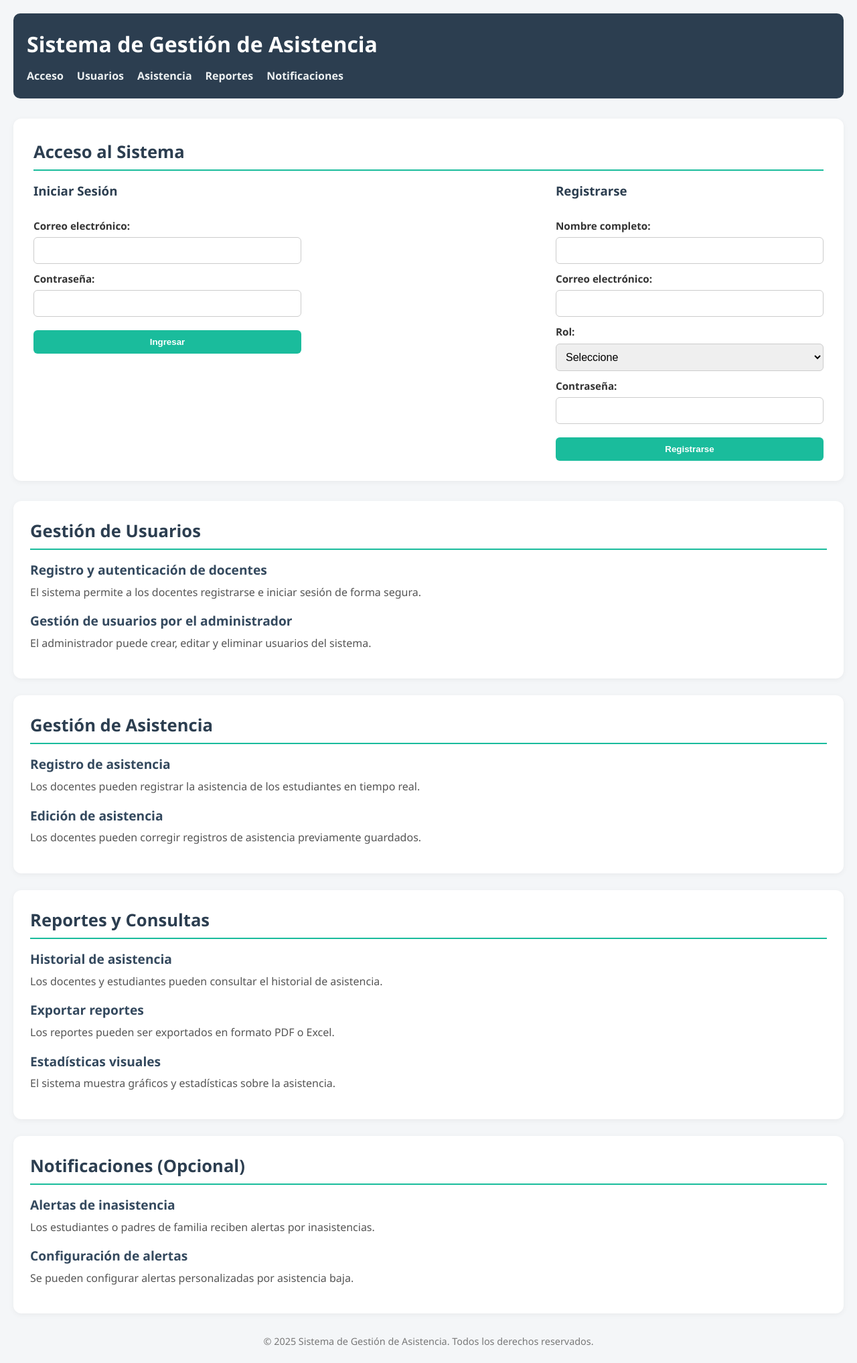
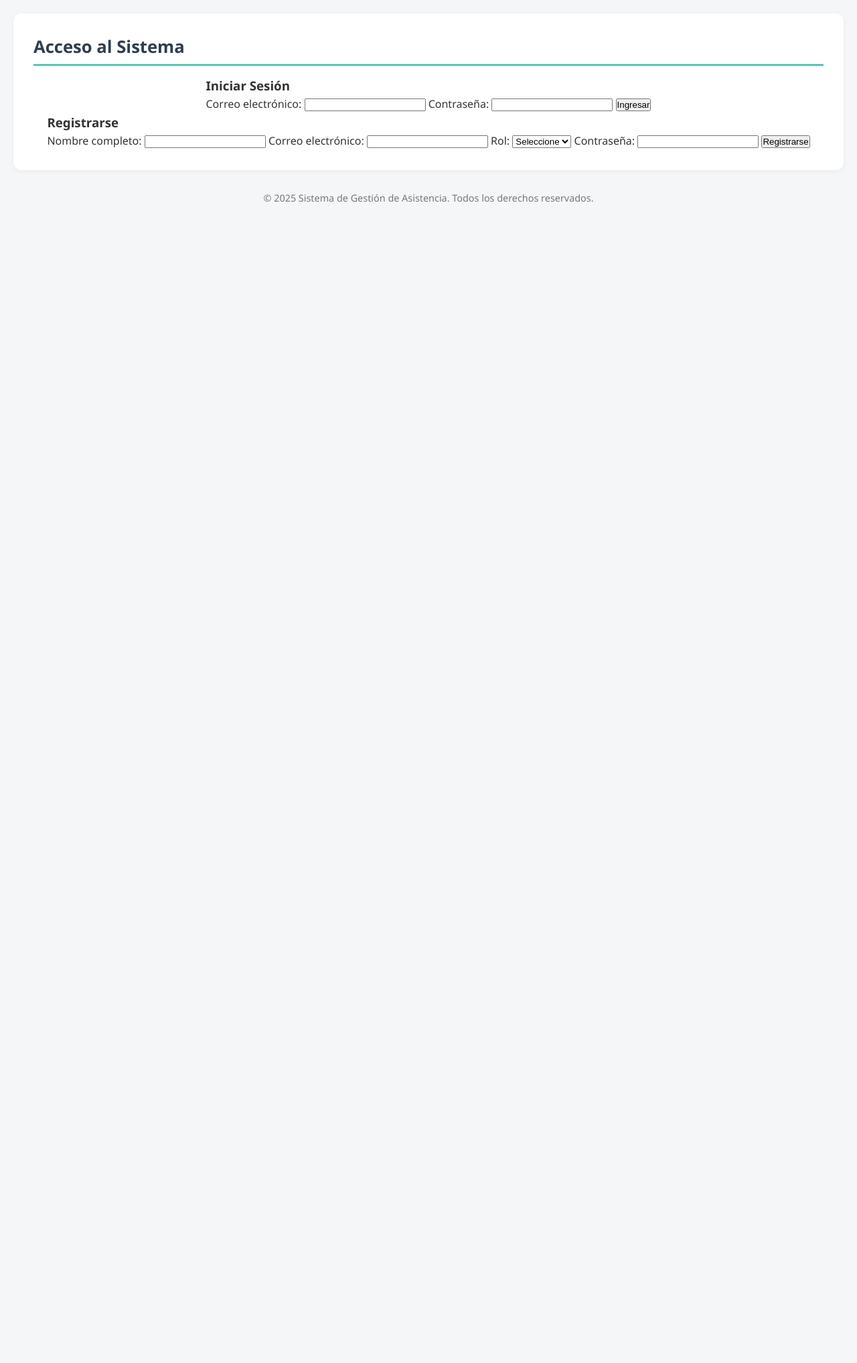
Before and after one commit to AcolombianBoy/MTC-Assistance, a PHP site: page / in a window 1280 px wide. Shown: the whole page at 67% size. After the commit the page ends 302 px from the top, so only its background shows below. Run offline with PHP 8.4, Linux system fonts and the light colour scheme.

Commit message:
Eliminar secciones innecesarias y simplificar formularios de inicio de sesión y registro en index.html y styles.css

```diff
--- a/index.html
+++ b/index.html
@@ -7,133 +7,40 @@
   <link rel="stylesheet" href="styles.css">
 </head>
 <body>
-
-  <!-- ===== ENCABEZADO DE LA PÁGINA ===== -->
-  <header>
-    <h1>Sistema de Gestión de Asistencia</h1>
-    <nav>
-      <ul>
-        <!-- Enlaces de navegación hacia secciones internas -->
-        <li><a href="#auth">Acceso</a></li>
-        <li><a href="#usuarios">Usuarios</a></li>
-        <li><a href="#asistencia">Asistencia</a></li>
-        <li><a href="#reportes">Reportes</a></li>
-        <li><a href="#notificaciones">Notificaciones</a></li>
-      </ul>
-    </nav>
-  </header>
-
   <!-- ===== CONTENIDO PRINCIPAL ===== -->
   <main>
-
     <!-- === SECCIÓN DE AUTENTICACIÓN: INICIO Y REGISTRO === -->
     <section id="auth">
       <h2>Acceso al Sistema</h2>
       <div class="form-container">
-
         <!-- Formulario de Inicio de Sesión -->
-        <form class="form login-form">
+        <form id="login-form" method="post">
           <h3>Iniciar Sesión</h3>
           <label for="login-email">Correo electrónico:</label>
           <input type="email" id="login-email" name="email" required>
-
           <label for="login-password">Contraseña:</label>
           <input type="password" id="login-password" name="password" required>
-
           <button type="submit">Ingresar</button>
         </form>
-
         <!-- Formulario de Registro de Usuario -->
-        <form class="form register-form">
+        <form id="register-form" method="post">
           <h3>Registrarse</h3>
           <label for="reg-name">Nombre completo:</label>
           <input type="text" id="reg-name" name="name" required>
-
           <label for="reg-email">Correo electrónico:</label>
           <input type="email" id="reg-email" name="email" required>
-
           <label for="reg-role">Rol:</label>
           <select id="reg-role" name="role" required>
             <option value="">Seleccione</option>
             <option value="docente">Docente</option>
             <option value="estudiante">Estudiante</option>
           </select>
-
           <label for="reg-password">Contraseña:</label>
           <input type="password" id="reg-password" name="password" required>
-
           <button type="submit">Registrarse</button>
         </form>
       </div>
     </section>
-
-    <!-- === GESTIÓN DE USUARIOS === -->
-    <section id="usuarios">
-      <h2>Gestión de Usuarios</h2>
-
-      <article>
-        <h3>Registro y autenticación de docentes</h3>
-        <p>El sistema permite a los docentes registrarse e iniciar sesión de forma segura.</p>
-      </article>
-
-      <article>
-        <h3>Gestión de usuarios por el administrador</h3>
-        <p>El administrador puede crear, editar y eliminar usuarios del sistema.</p>
-      </article>
-    </section>
-
-    <!-- === GESTIÓN DE ASISTENCIA === -->
-    <section id="asistencia">
-      <h2>Gestión de Asistencia</h2>
-
-      <article>
-        <h3>Registro de asistencia</h3>
-        <p>Los docentes pueden registrar la asistencia de los estudiantes en tiempo real.</p>
-      </article>
-
-      <article>
-        <h3>Edición de asistencia</h3>
-        <p>Los docentes pueden corregir registros de asistencia previamente guardados.</p>
-      </article>
-    </section>
-
-    <!-- === REPORTES Y CONSULTAS === -->
-    <section id="reportes">
-      <h2>Reportes y Consultas</h2>
-
-      <article>
-        <h3>Historial de asistencia</h3>
-        <p>Los docentes y estudiantes pueden consultar el historial de asistencia.</p>
-      </article>
-
-      <article>
-        <h3>Exportar reportes</h3>
-        <p>Los reportes pueden ser exportados en formato PDF o Excel.</p>
-      </article>
-
-      <article>
-        <h3>Estadísticas visuales</h3>
-        <p>El sistema muestra gráficos y estadísticas sobre la asistencia.</p>
-      </article>
-    </section>
-
-    <!-- === NOTIFICACIONES (OPCIONAL) === -->
-    <section id="notificaciones">
-      <h2>Notificaciones (Opcional)</h2>
-
-      <article>
-        <h3>Alertas de inasistencia</h3>
-        <p>Los estudiantes o padres de familia reciben alertas por inasistencias.</p>
-      </article>
-
-      <article>
-        <h3>Configuración de alertas</h3>
-        <p>Se pueden configurar alertas personalizadas por asistencia baja.</p>
-      </article>
-    </section>
-
-  </main>
-
   <!-- ===== PIE DE PÁGINA ===== -->
   <footer>
     <p>&copy; 2025 Sistema de Gestión de Asistencia. Todos los derechos reservados.</p>
--- a/styles.css
+++ b/styles.css
@@ -12,38 +12,6 @@
     color: #333;
     line-height: 1.6;
     padding: 20px;
-  }
-
-  /* Header */
-  header {
-    background-color: #2c3e50;
-    color: white;
-    padding: 20px;
-    border-radius: 10px;
-    margin-bottom: 30px;
-  }
-
-  header h1 {
-    margin-bottom: 10px;
-    font-size: 2rem;
-  }
-
-  nav ul {
-    list-style: none;
-    display: flex;
-    gap: 20px;
-    flex-wrap: wrap;
-  }
-
-  nav a {
-    color: #ecf0f1;
-    text-decoration: none;
-    font-weight: bold;
-    transition: color 0.3s;
-  }
-
-  nav a:hover {
-    color: #1abc9c;
 }
 
 /* Secciones */
@@ -63,21 +31,6 @@
     padding-bottom: 5px;
 }
 
-  article {
-    margin-bottom: 15px;
-  }
-
-  article h3 {
-    color: #34495e;
-    font-size: 1.2rem;
-    margin-bottom: 5px;
-  }
-
-  article p {
-    font-size: 1rem;
-    color: #555;
-  }
-
 /* Formulario de acceso */
 #auth {
     background-color: white;
@@ -89,9 +42,8 @@
 
 .form-container {
   display: flex;
-    gap: 40px;
-    flex-wrap: wrap;
-    justify-content: space-between;
+  flex-direction: column;
+  align-items: center;
 }
 
 .form {
@@ -145,31 +97,6 @@
     color: #777;
     font-size: 0.9rem;
 }
+#login-form {
 
-  /* Responsive */
-  @media (max-width: 768px) {
-    nav ul {
-      flex-direction: column;
-      gap: 10px;
 }
-
-    .form-container {
-      flex-direction: column;
-    }
-
-    body {
-      padding: 10px;
-    }
-
-    header h1 {
-      font-size: 1.5rem;
-    }
-
-    section h2 {
-      font-size: 1.4rem;
-    }
-
-    article h3 {
-      font-size: 1rem;
-    }
-  }
```
Lines whose indentation alone changed are shown as unchanged.
